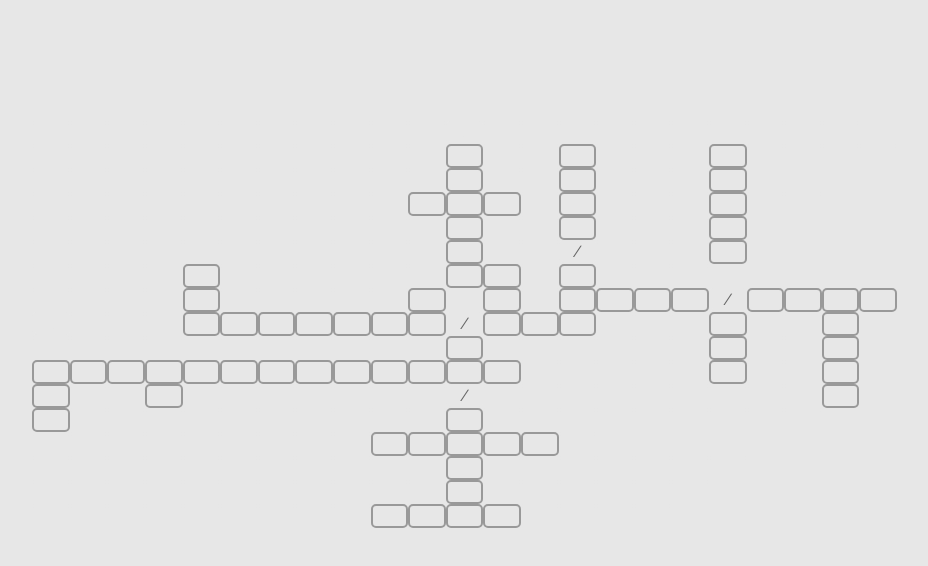
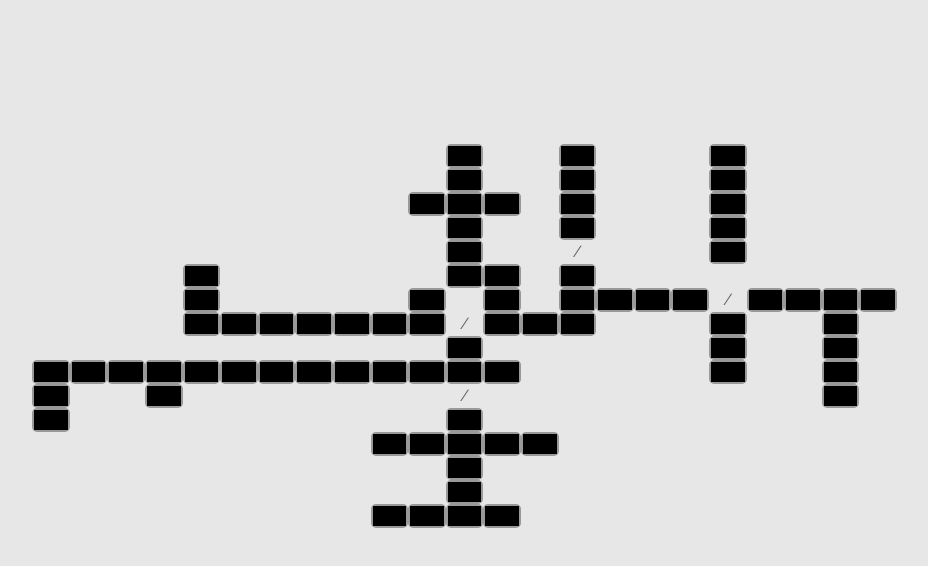
Before and after one commit to celsoOPortiolli/encruzada, a plain HTML site: page cruzada/index.html in a window 1280 px wide. Shown: the whole page, without its empty margins (117-1045 px from the left). Drawn offline with Linux system fonts and the light colour scheme.

Commit message:
atualizações

```diff
--- a/cruzada/assets/style.css
+++ b/cruzada/assets/style.css
@@ -152,11 +152,12 @@ main .grid .row .E {
   }
 }
 
-input {
-  width: 30px;
+div input {
+  width: 100%;
   height: 20px;
   display: flex;
   justify-content: center;
   text-align: center;
-  color: black;
+  color: white;
+  background-color: black;
 }
```
